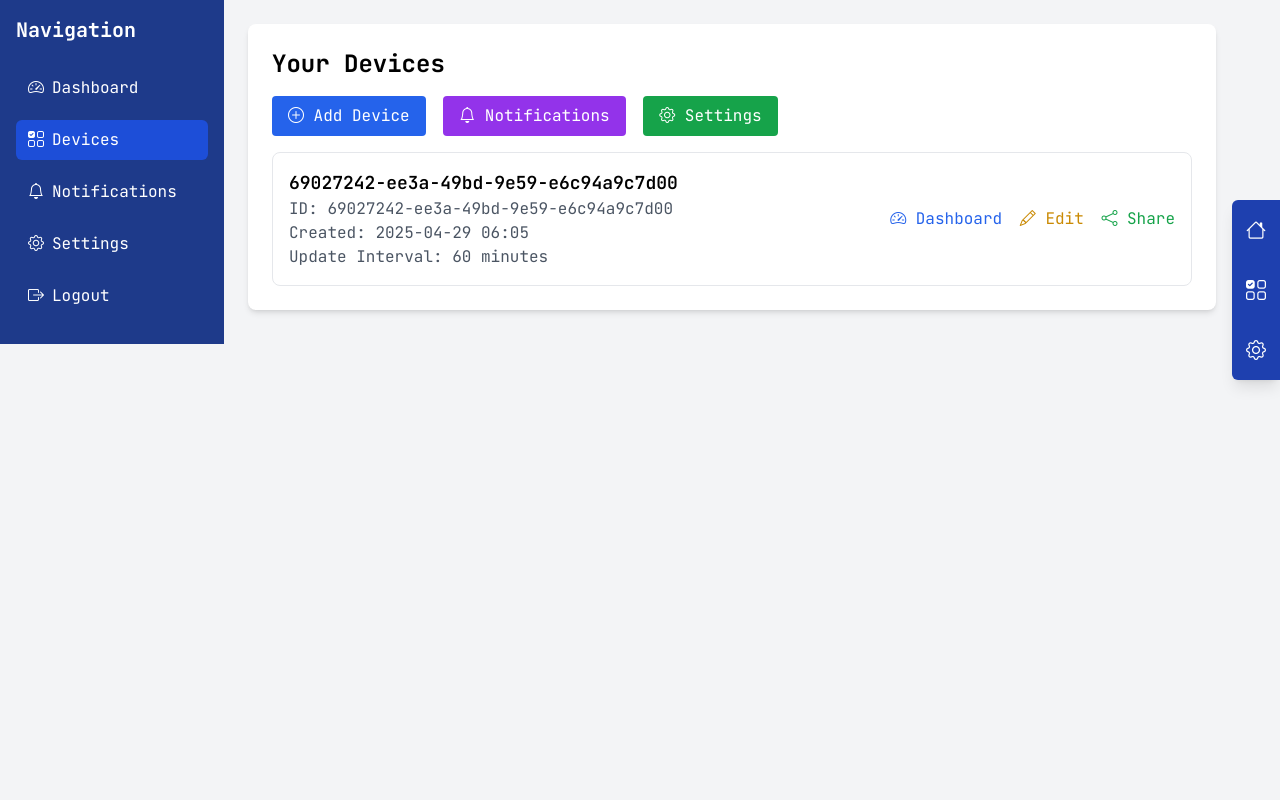
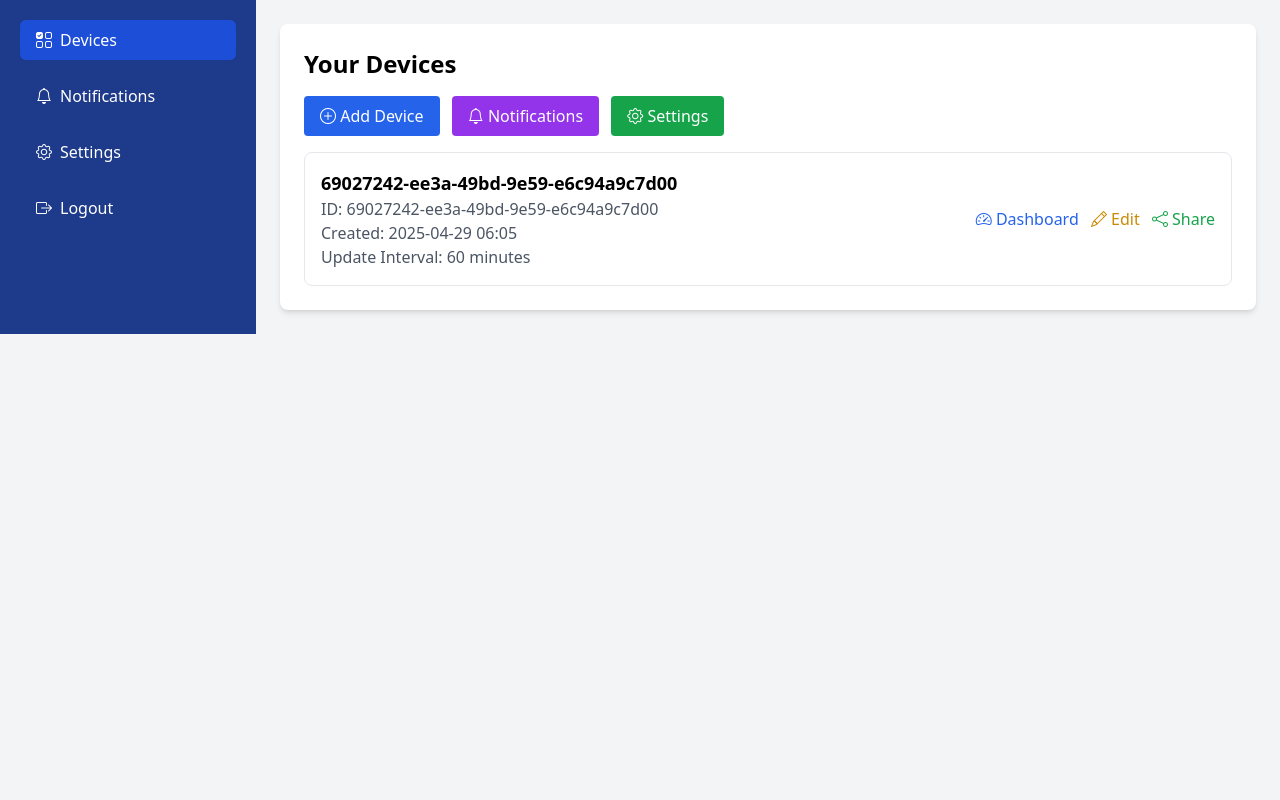
Before and after one commit to lilavathra-tackits/gps_tracker, a Django app: page /devices/ in a window 1280 px wide. Run offline with Django 5.2, Linux system fonts and the light colour scheme; a user stored in the database is signed in; data comes from the database, SQL or seed files in the repository; data that the repository does not hold is empty; some libraries are stand-ins or nearby versions.

Commit message:
base code update

```diff
--- a/gps_tracker/device/templates/base.html
+++ b/gps_tracker/device/templates/base.html
@@ -11,39 +11,19 @@
     <script src="https://cdn.jsdelivr.net/npm/chart.js"></script>
     <link rel="stylesheet" href="https://cdn.jsdelivr.net/npm/bootstrap-icons@1.10.5/font/bootstrap-icons.css">
     <link rel="stylesheet" href="https://cdnjs.cloudflare.com/ajax/libs/font-awesome/6.7.2/css/all.min.css" integrity="sha512-Evv84Mr4kqVGRNSgIGL/F/aIDqQb7xQ2vcrdIwxfjThSH8CSR7PBEakCr51Ck+w+/U6swU2Im1vVX0SVk9ABhg==" crossorigin="anonymous" referrerpolicy="no-referrer" />
+
     <link rel="preconnect" href="https://fonts.googleapis.com">
     <link rel="preconnect" href="https://fonts.gstatic.com" crossorigin>
     <link href="https://fonts.googleapis.com/css2?family=JetBrains+Mono:ital,wght@0,100..800;1,100..800&display=swap" rel="stylesheet">
 
     <style>
-        body {
-            font-family: 'JetBrains Mono', monospace;
-        }
-        @keyframes fade-in {
-            from { opacity: 0; transform: translateY(10px); }
-            to { opacity: 1; transform: translateY(0); }
-        }
-        .animate-fade-in {
-            animation: fade-in 0.3s ease-out;
-        }
-        .minidock-tooltip {
-            visibility: hidden;
-            position: absolute;
-            right: 100%;
-            margin-right: 8px;
-            background-color: #1F2937; /* Tailwind gray-800 */
-            color: white;
-            padding: 4px 8px;
-            border-radius: 4px;
-            font-size: 12px;
-            white-space: nowrap;
-        }
-        .minidock-item:hover .minidock-tooltip {
-            visibility: visible;
-        }
+
     </style>
+
 </head>
 <body class="bg-gray-100 min-h-screen">
+
+
         <!-- Toast Container -->
 <div class="fixed top-4 right-4 z-50 space-y-4">
     {% if messages %}
@@ -51,6 +31,7 @@
             <div class="toast relative flex items-start gap-3 w-96 max-w-full p-4 rounded-xl shadow-lg border-l-4 animate-fade-in
                         {% if 'success' in message.tags %}border-green-500 bg-green-50{% elif 'error' in message.tags %}border-red-500 bg-red-50{% elif 'warning' in message.tags %}border-yellow-500 bg-yellow-50{% else %}border-blue-500 bg-blue-50{% endif %}"
                  role="alert" aria-live="assertive" aria-atomic="true">
+
                 <div class="mt-0.5 text-xl">
                     {% if 'success' in message.tags %}
                         <i class="fas fa-check-circle text-green-500"></i>
@@ -62,6 +43,7 @@
                         <i class="fas fa-info-circle text-blue-500"></i>
                     {% endif %}
                 </div>
+
                 <div class="flex-1">
                     <h3 class="font-semibold text-sm
                                 {% if 'success' in message.tags %}text-green-700{% elif 'error' in message.tags %}text-red-700{% elif 'warning' in message.tags %}text-yellow-700{% else %}text-blue-700{% endif %}">
@@ -79,6 +61,7 @@
                         {{ message }}
                     </p>
                 </div>
+
                 <button type="button" class="toast-close text-gray-400 hover:text-gray-600 text-lg">
                     <i class="fas fa-times"></i>
                 </button>
@@ -86,6 +69,7 @@
         {% endfor %}
     {% endif %}
 </div>
+
 
     <!-- Mobile nav toggle -->
     <div class="md:hidden bg-blue-900 text-white flex justify-between items-center p-4">
@@ -97,56 +81,59 @@
 
     <div class="flex flex-col md:flex-row">
         <!-- Sidebar -->
-        <aside id="sidebar" class="w-full md:w-56 bg-blue-900 text-white p-4 md:block hidden">
-            <h2 class="text-xl font-bold mb-6">Navigation</h2>
+        <aside id="sidebar" class="w-full md:w-64 bg-blue-900 text-white p-5 md:block hidden">
             <ul>
-                <li class="mb-3">
-                    <a href="{% url 'dashboard' %}"
-                       class="flex items-center gap-2 px-3 py-2 {% if request.resolver_match.url_name == 'dashboard' %}bg-blue-700{% else %}hover:bg-blue-700{% endif %} rounded-md transition-colors">
+                {% if device %}
+                    <li class="mb-4">
+                        <a href="{% url 'dashboard' device_id=device.device_id %}"
+                           class="flex items-center gap-2 px-4 py-2 {% if request.resolver_match.url_name == 'dashboard' %}bg-blue-700{% else %}hover:bg-blue-700{% endif %} rounded-md">
                             <i class="bi bi-speedometer2"></i>
                             Dashboard
                         </a>
                     </li>
-                <li class="mb-3">
+                    {% endif %}
+
+                <li class="mb-4">
                     <a href="{% url 'device_list' %}"
-                       class="flex items-center gap-2 px-3 py-2 {% if request.resolver_match.url_name == 'device_list' %}bg-blue-700{% else %}hover:bg-blue-700{% endif %} rounded-md transition-colors">
+                       class="flex items-center gap-2 px-4 py-2 {% if request.resolver_match.url_name == 'device_list' %}bg-blue-700{% else %}hover:bg-blue-700{% endif %} rounded-md">
                         <i class="bi bi-ui-checks-grid"></i>
                         Devices
                     </a>
                 </li>
                 {% if device %}
-                <li class="mb-3">
+                <li class="mb-4">
                     <a href="{% url 'device_history' device_id=device.device_id %}"
-                       class="flex items-center gap-2 px-3 py-2 {% if request.resolver_match.url_name == 'device_history' %}bg-blue-700{% else %}hover:bg-blue-700{% endif %} rounded-md transition-colors">
+                       class="flex items-center gap-2 px-4 py-2 {% if request.resolver_match.url_name == 'device_history' %}bg-blue-700{% else %}hover:bg-blue-700{% endif %} rounded-md">
                         <i class="bi bi-map"></i>
                         Travel History
                     </a>
                 </li>
-                <li class="mb-3">
+
+                <li class="mb-4">
                     <a href="{% url 'device_data' device_id=device.device_id %}"
-                       class="flex items-center gap-2 px-3 py-2 {% if request.resolver_match.url_name == 'device_data' %}bg-blue-700{% else %}hover:bg-blue-700{% endif %} rounded-md transition-colors">
+                       class="flex items-center gap-2 px-4 py-2 {% if request.resolver_match.url_name == 'device_data' %}bg-blue-700{% else %}hover:bg-blue-700{% endif %} rounded-md">
                         <i class="bi bi-cpu"></i>
                         Device Data
                     </a>
                 </li>
                 {% endif %}
-                <li class="mb-3">
+                <li class="mb-4">
                         <a href="{% url 'notifications' %}"
-                       class="flex items-center gap-2 px-3 py-2 {% if request.resolver_match.url_name == 'notifications' %}bg-blue-700{% else %}hover:bg-blue-700{% endif %} rounded-md transition-colors">
+                           class="flex items-center gap-2 px-4 py-2 {% if request.resolver_match.url_name == 'notifications' %}bg-blue-700{% else %}hover:bg-blue-700{% endif %} rounded-md">
                             <i class="bi bi-bell"></i>
                             Notifications
                         </a>
                     </li>
-                <li class="mb-3">
+                    <li class="mb-4">
                         <a href="{% url 'user_settings' %}"
-                       class="flex items-center gap-2 px-3 py-2 {% if request.resolver_match.url_name == 'user_settings' %}bg-blue-700{% else %}hover:bg-blue-700{% endif %} rounded-md transition-colors">
+                           class="flex items-center gap-2 px-4 py-2 {% if request.resolver_match.url_name == 'user_settings' %}bg-blue-700{% else %}hover:bg-blue-700{% endif %} rounded-md">
                             <i class="bi bi-gear"></i>
                             Settings
                         </a>
                     </li>
-                <li class="mb-3">
+                <li class="mb-4">
                     <a href="{% url 'logout' %}"
-                       class="flex items-center gap-2 px-3 py-2 hover:bg-red-700 rounded-md transition-colors">
+                       class="flex items-center gap-2 px-4 py-2 hover:bg-red-700 rounded-md">
                         <i class="bi bi-box-arrow-right"></i>
                         Logout
                     </a>
@@ -155,34 +142,10 @@
         </aside>
 
         <!-- Main content -->
-        <main class="flex-1 p-6 md:pr-16"> <!-- Added md:pr-16 to avoid overlap with mini dock -->
+        <main class="flex-1 p-6">
             {% block content %}
             {% endblock %}
         </main>
-
-        <!-- Right-side Mini Dock -->
-        <aside class="fixed right-0 top-1/4 w-12 bg-blue-800 text-white p-2 rounded-l-md shadow-lg md:block hidden z-40">
-            <ul class="flex flex-col gap-4">
-                <li class="minidock-item relative">
-                    <a href="{% url 'dashboard' %}" class="flex items-center justify-center p-2 hover:bg-blue-700 rounded-md transition-colors" aria-label="Homepage">
-                        <i class="bi bi-house text-xl"></i>
-                        <span class="minidock-tooltip">Homepage</span>
-                    </a>
-                </li>
-                <li class="minidock-item relative">
-                    <a href="{% url 'device_list' %}" class="flex items-center justify-center p-2 hover:bg-blue-700 rounded-md transition-colors" aria-label="Devices">
-                        <i class="bi bi-ui-checks-grid text-xl"></i>
-                        <span class="minidock-tooltip">Devices</span>
-                    </a>
-                </li>
-                <li class="minidock-item relative">
-                    <a href="{% url 'user_settings' %}" class="flex items-center justify-center p-2 hover:bg-blue-700 rounded-md transition-colors" aria-label="Settings">
-                        <i class="bi bi-gear text-xl"></i>
-                        <span class="minidock-tooltip">Settings</span>
-                    </a>
-                </li>
-            </ul>
-        </aside>
     </div>
 
     {% block extra_scripts %}
@@ -198,15 +161,20 @@
         document.addEventListener('DOMContentLoaded', function () {
             const toasts = document.querySelectorAll('.toast');
             toasts.forEach(toast => {
+                // Show toast
                 setTimeout(() => {
                     toast.classList.remove('opacity-0');
                     toast.classList.add('opacity-100');
                 }, 100);
+
+                // Auto-dismiss after 2 seconds
                 setTimeout(() => {
                     toast.classList.remove('opacity-100');
                     toast.classList.add('opacity-0');
-                    setTimeout(() => toast.remove(), 600);
+                    setTimeout(() => toast.remove(), 600); // Remove after fade-out
                 }, 2000);
+
+                // Close button
                 const closeButton = toast.querySelector('.toast-close');
                 if (closeButton) {
                     closeButton.addEventListener('click', () => {
```
Lines whose indentation alone changed are shown as unchanged.
